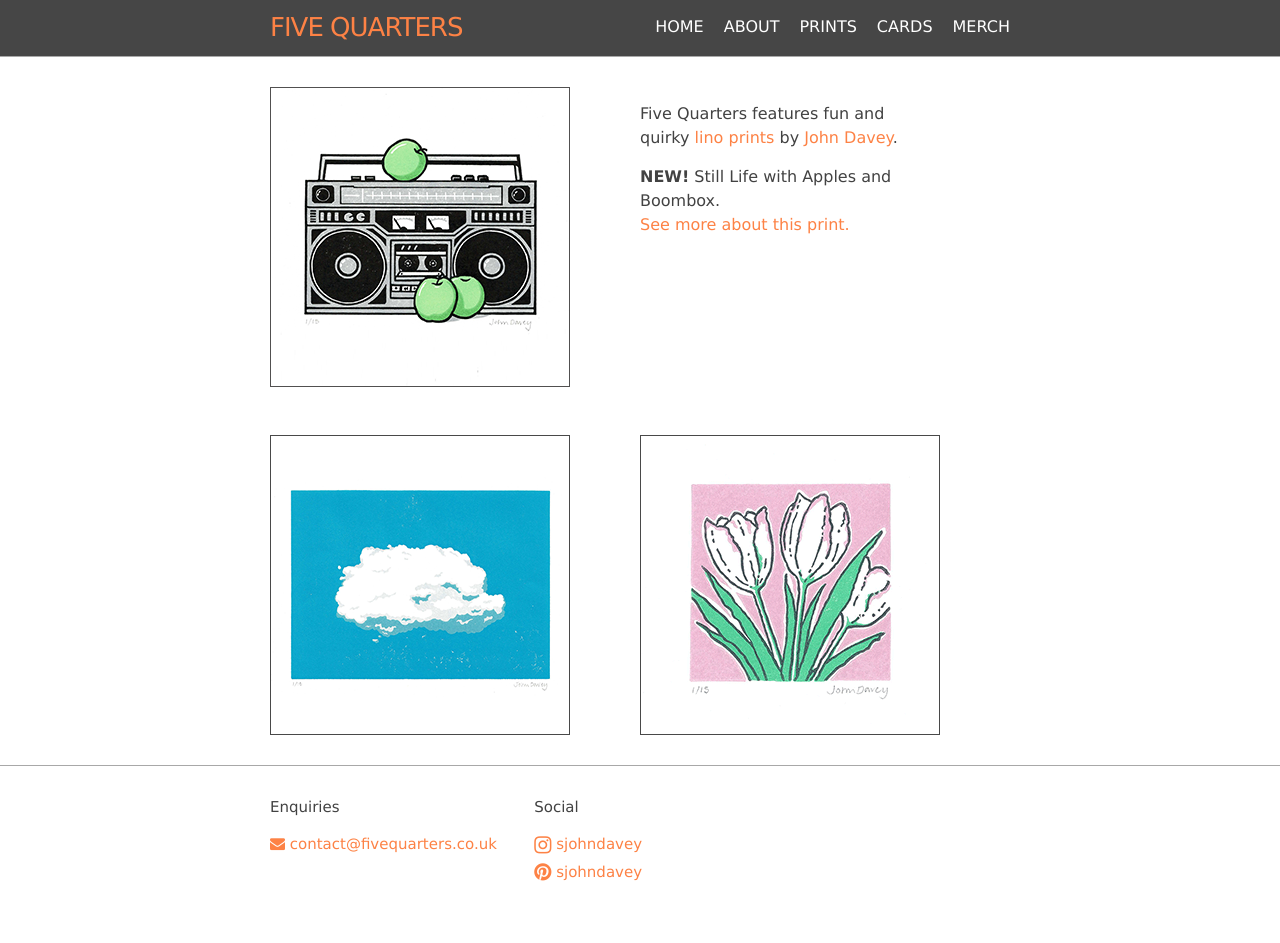
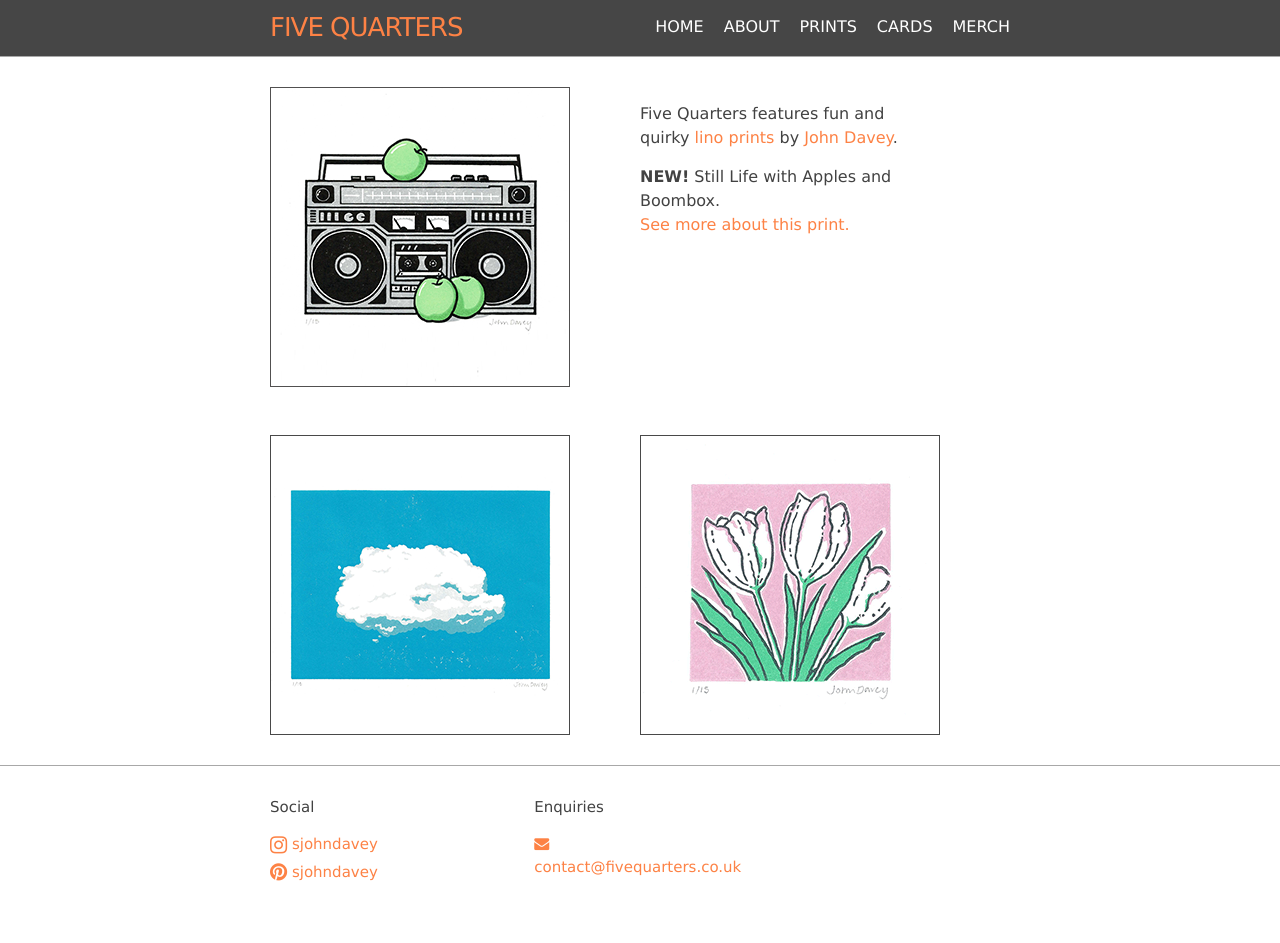
Before and after one commit to Five-Quarters/five-quarters.github.io, a Jekyll site: the page built from index.markdown, in a window 1280 px wide. Built offline with Jekyll 4.4.1, drawn with Linux system fonts in a browser that asks for light colours.

Commit message:
Re-ordering of footer links

```diff
--- a/_includes/footer.html
+++ b/_includes/footer.html
@@ -7,19 +7,7 @@
 
     <div class="footer-col-wrapper">
 
-
       <div class="footer-col footer-col-1">
-
-        <ul class="contact-list">
-          <h4>Enquiries</h4>
-          <li>
-            <a class="u-email" href="mailto:{{ site.email }}"><i class="fa fa-envelope"></i> {{ site.email }}</a>
-          </li>
-        </ul>
-      </div>
-      <!-- </div> -->
-
-      <div class="footer-col footer-col-2">
         <ul class="social-media-list">
           <h4>Social</h4>
           <li><a href="https://www.instagram.com/{{ site.artist_instagram_username | cgi_escape | escape }}/">
@@ -33,6 +21,20 @@
         </ul>
        <!--{%- include social.html -%} -->
       </div>
+
+
+      <div class="footer-col footer-col-2">
+
+        <ul class="contact-list">
+          <h4>Enquiries</h4>
+          <li>
+            <a class="u-email" href="mailto:{{ site.email }}"><i class="fa fa-envelope"></i> {{ site.email }}</a>
+          </li>
+        </ul>
+      </div>
+      <!-- </div> -->
+
+
     </div>
 
   </div>
```
